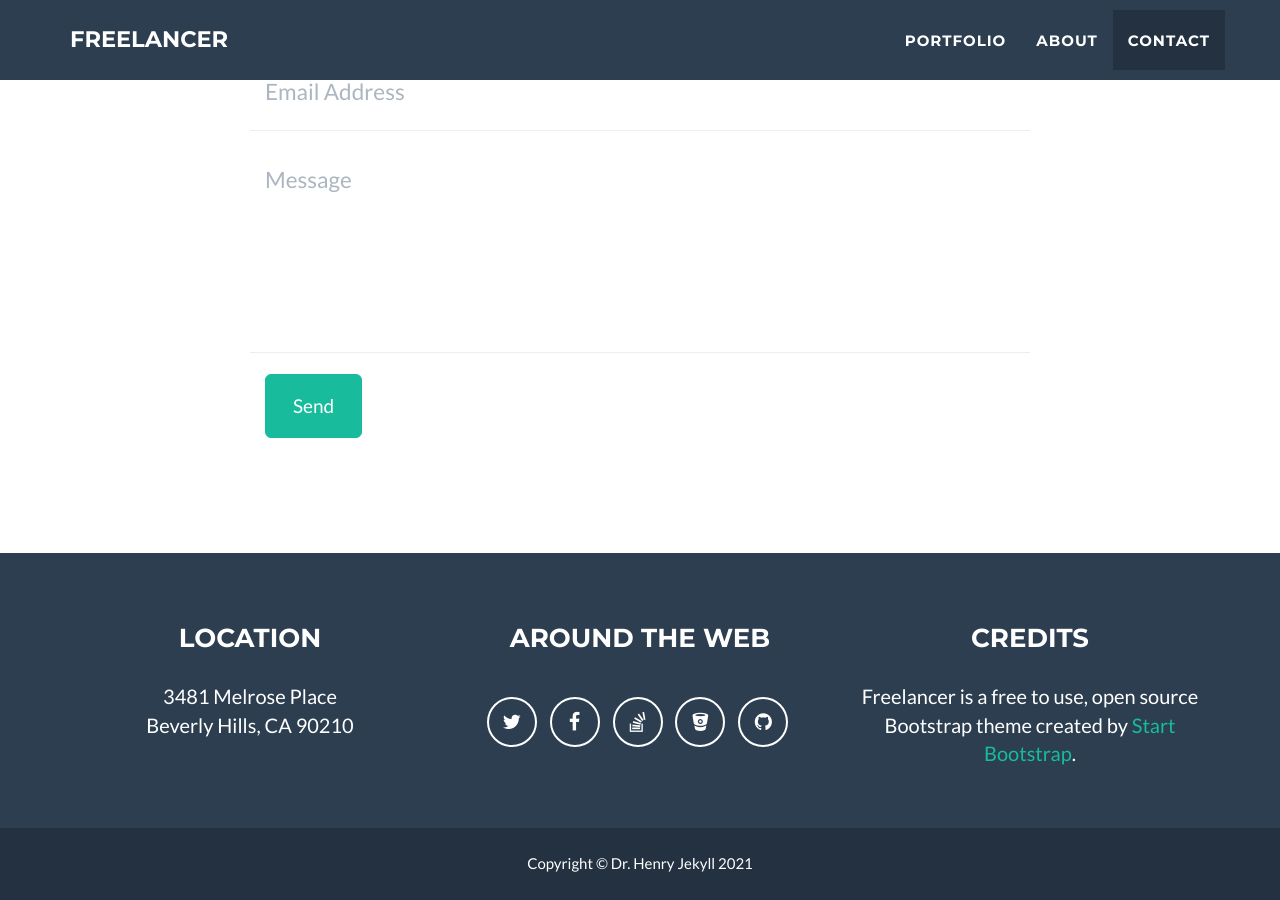
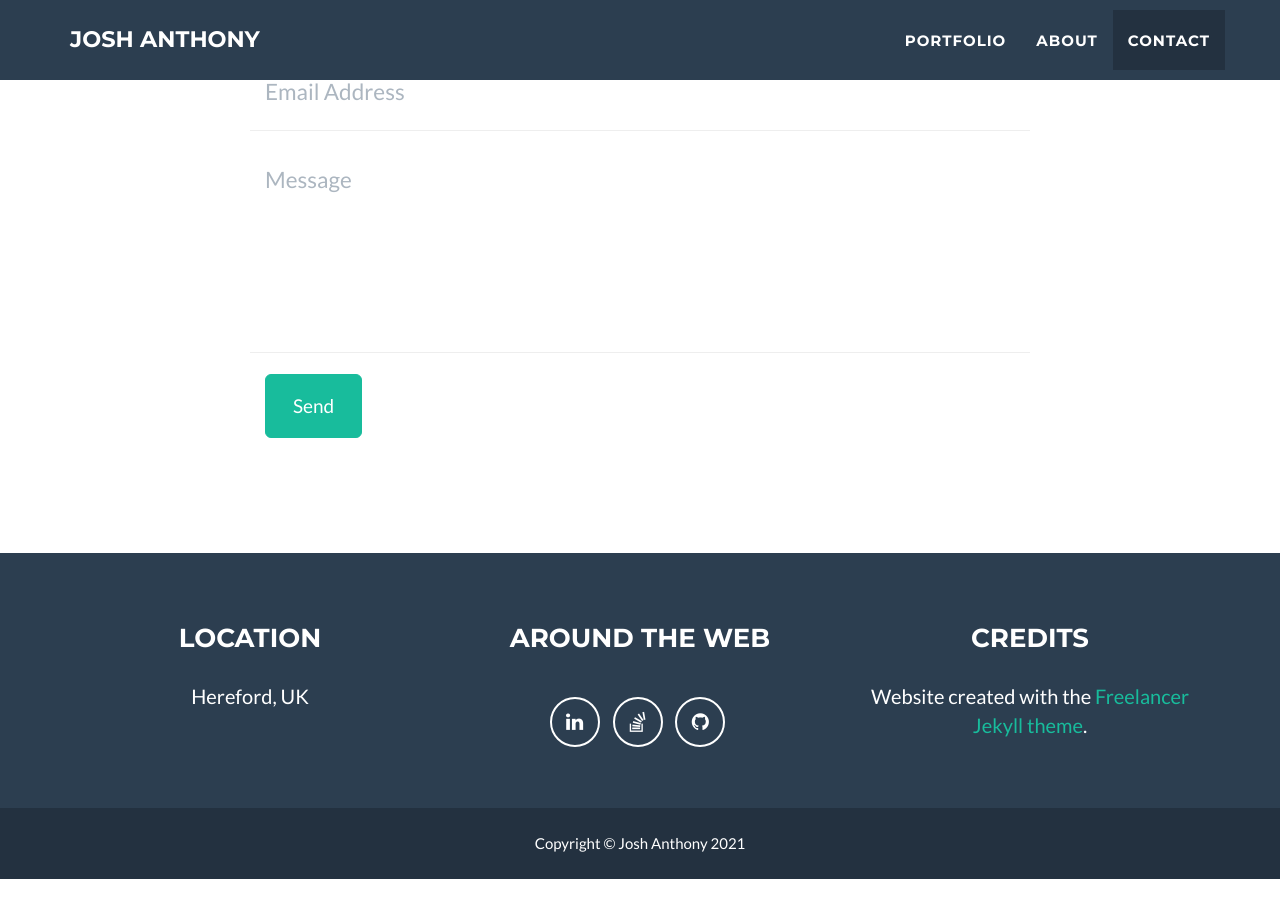
Before and after one commit to shadowsora211/shadowsora211.github.io, a Jekyll site: the page built from _posts/2014-07-18-project-1.markdown, in a window 1280 px wide and 900 px high, scrolled down 2492 px. Built offline with Jekyll 4.4.1, drawn with Linux system fonts in a browser that asks for light colours; after the commit the page ends 3371 px from its top, so only the background shows below that; some of the changed text lies outside the part shown.

Commit message:
Update _config.yml

```diff
--- a/_config.yml
+++ b/_config.yml
@@ -1,11 +1,11 @@
 # Site settings
-title: Freelancer
-email: your-email@domain.com
-url: https://github.com/jeromelachaud/freelancer-theme
-description: "Write an awesome description for your new site here. You can edit this line in _config.yml. It will appear in your document head meta (for Google search results) and in your feed.xml site description."
-keywords: "your keywords, separated by commas"
-skills: "Web Developer - Graphic Artist - User Experience Designer"
-meta_author: LastName FirstName
+title: Josh Anthony
+email: ja14801@my.bristol.ac.uk
+url: https://shadowsora211.github.io/
+description: "Josh Anthony game development portfolio website. Check out my projects and get in touch!"
+keywords: "Game dev, game programmer, pixel art, 8bit, VR, AR, virtual reality"
+skills: "Software Engineer - Game Developer"
+meta_author: Anthony Josh
 
 # Google webmaster tools
 google_verify:
@@ -32,31 +32,26 @@ color:
 
 # Footer settings
 footer:
-  copyright: Dr. Henry Jekyll
+  copyright: Josh Anthony
   location: Location
   social: Around the Web
   credits: Credits
 
 # Social networks usernames (many more available: google-plus, flickr, dribbble, pinterest, instagram, tumblr, linkedin, etc.)
 social:
-  - title: twitter
-    url: http://twitter.com/jekyllrb
-  - title: facebook
-    url:
+  - title: linkedin
+    url: https://www.linkedin.com/in/josh-anthony-807621a7/
   - title: stack-overflow
-    url: http://stackoverflow.com/questions/tagged/jekyll
-  - title: bitbucket
-    url: http://bitbucket.org/jekyll
+    url: https://stackoverflow.com/users/6584553/shadowsora
   - title: github
-    url: http://github.com/jekyll
+    url: https://github.com/shadowsora211
 
 # Postal address (add as many lines as necessary)
 address:
-  - line: 3481 Melrose Place
-  - line: Beverly Hills, CA 90210
+  - line: Hereford, UK
 
 # Credits content
-credits: 'Freelancer is a free to use, open source Bootstrap theme created by <a href="http://startbootstrap.com">Start Bootstrap</a>.'
+credits: 'Website created with the <a href="https://github.com/jeromelachaud/freelancer-theme">Freelancer Jekyll theme</a>.'
 
 # Build settings
 markdown: kramdown
```
